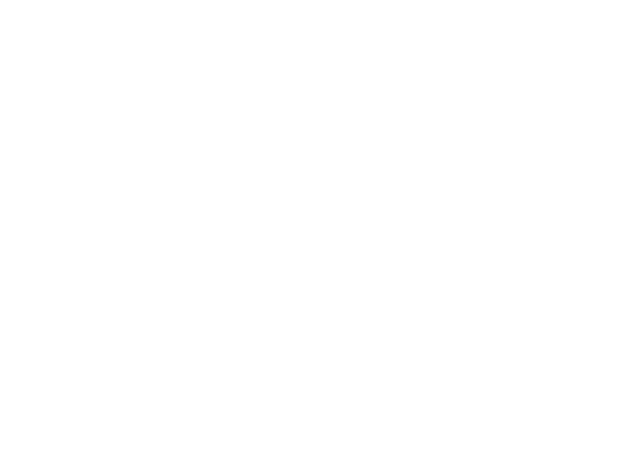
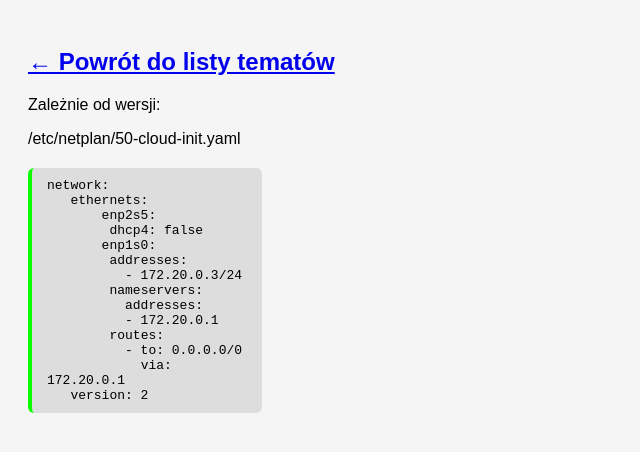
Before and after one commit to ehumanreal/helppack, a plain HTML site: page netplan.html in a window 1280 px wide. Shown: the whole page, without its empty margins (0-640 px from the left). Drawn offline with Linux system fonts and the light colour scheme.

Commit message:
updat3
netplan

```diff
--- a/netplan.html
+++ b/netplan.html
@@ -0,0 +1,36 @@
+<!DOCTYPE html>
+<html lang="pl">
+<head>
+  <meta charset="UTF-8" />
+  <meta name="viewport" content="width=device-width, initial-scale=1.0"/>
+  <title>💻IT toolbox💻</title>
+  <link rel="stylesheet" href="style.css" />
+</head>
+<body>
+    <p><h2><a href="https://ehumanreal.github.io/helppack/">← Powrót do listy tematów</a></h2></p>
+   <p>Zależnie od wersji:</p>
+   <p>/etc/netplan/50-cloud-init.yaml</p>
+   <div class="code-box">network:
+   ethernets:
+       enp2s5:
+        dhcp4: false
+       enp1s0:
+        addresses:
+          - 172.20.0.3/24
+        nameservers:
+          addresses:
+          - 172.20.0.1
+        routes:
+          - to: 0.0.0.0/0
+            via: 172.20.0.1
+   version: 2
+</div>
+
+</body>
+<script>
+  if (localStorage.getItem("theme") === "dark") {
+    document.body.classList.add("dark-mode");
+  }
+</script>
+
+</html>
--- a/style.css
+++ b/style.css
@@ -148,7 +148,7 @@ body.dark-mode .proposal-box button:hover {
   background: #dddddd;
   color: #000;
   padding: 10px 15px;
-  border-left: 4px solid #007BFF;
+  border-left: 4px solid #09ff00;
   border-radius: 6px;
   font-family: monospace;
   white-space: pre-wrap;
@@ -160,5 +160,5 @@ body.dark-mode .proposal-box button:hover {
 body.dark-mode .code-box {
   background: #1e1e1e;
   color: #f0f0f0;
-  border-left-color: #3399ff;
+  border-left-color: #09ff00;
 }
```
Also changed, not shown: files.html (+1 -1 lines), grub.html (+1 -1 lines), index.html (+3 -2 lines), systemy.html (+2 -2 lines), windows_activation.html (+2 -2 lines), windows_tools.html (+2 -2 lines).
